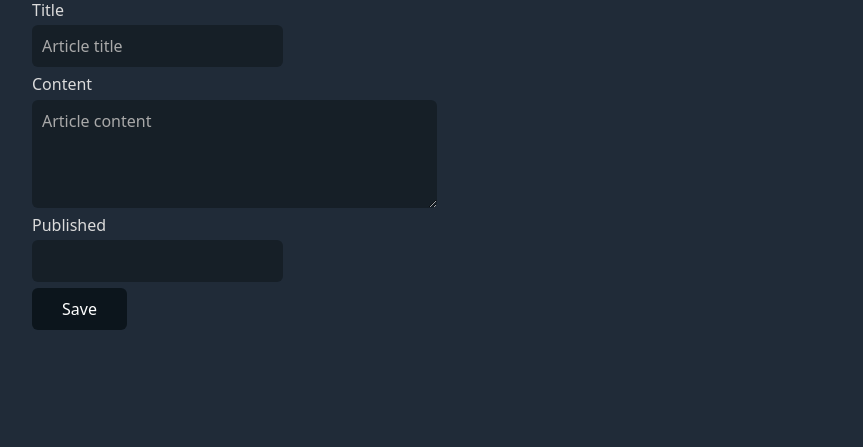
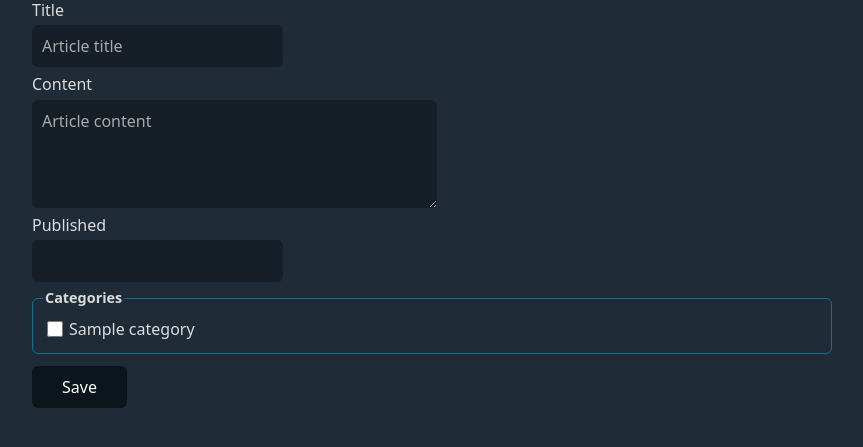
Before and after one commit to simonwardle/blog, a PHP site: page /admin/new-article.php in a window 1280 px wide. Shown: the part 227-674 px from the top of the page, without its empty margins (208-1071 px from the left). Run offline with PHP 8.4, Linux system fonts and the light colour scheme; the visitor is signed in with stand-in values (Sample User, id 1); tables that the repository leaves empty or names only in its code hold one stand-in row (values such as "Sample post").

Commit message:
Completed 169 started 170

```diff
--- a/admin/includes/article-form.php
+++ b/admin/includes/article-form.php
@@ -23,5 +23,21 @@
         <input name="published_at" id="published_at" value="<?= htmlspecialchars($article->published_at) ?>">
     </div>
 
+    <fieldset>
+        <legend>Categories</legend>
+        <?php foreach ($categories as $category) : ?>
+            <div>
+
+                <input type="checkbox" name="category[]" value="<?= $category['id'] ?>"
+                id="<?= $category['id'] ?>"
+                <?php if (in_array($category['id'], $category_ids)): ?>
+                    checked
+                <?php endif; ?>
+
+                <label for="<?= $category['id'] ?>"><?= htmlspecialchars($category['name']) ?></label>
+            </div>
+        <?php endforeach; ?>
+    </fieldset>
+
     <button>Save</button>
 </form>
--- a/admin/new-article.php
+++ b/admin/new-article.php
@@ -4,17 +4,22 @@ require '../includes/init.php';
 
 Auth::requiresLogin();
 
+$conn = require '../includes/db.php';
+
 $article = new Article();
+$category_ids = [];
+$categories = Category::getAll($conn);
 
 if ($_SERVER['REQUEST_METHOD'] == "POST") {
-
-    $conn = require '../includes/db.php';
 
     $article->title = $_POST['title'];
     $article->content = $_POST['content'];
     $article->published_at = $_POST['published_at'];
 
+    $category_ids = $_POST['category'] ?? [];
+
     if ($article->create($conn)) {
+        $article->setCategories($conn, $category_ids);
         Url::redirect("/php/blog/admin/article.php?id={$article->id}");
     }
 }
--- a/article.php
+++ b/article.php
@@ -7,6 +7,7 @@ $conn = require 'includes/db.php';
 //This is the id passed in, is it actually set to something?
 if (isset($_GET['id'])) {
     $article = Article::getWithCategories($conn, $_GET['id']);
+    var_dump($article);
 } else {
     $article = null;
 }
--- a/classes/Article.php
+++ b/classes/Article.php
@@ -142,11 +142,33 @@ class Article
                 ON article.id = article_category.article_id
                 LEFT JOIN category
                 ON article_category.category_id = category.id
-                WHERE article.id = :id";
+                WHERE article.id = :id;";
 
         $stmt = $conn->prepare($sql);
 
         $stmt->bindValue(':id', $id, PDO::PARAM_INT);
+
+        $stmt->execute();
+
+        return $stmt->fetchAll(PDO::FETCH_ASSOC);
+    }
+
+    /**
+     * getCategories
+     *
+     * @param  object $conn The connection to the database
+     * @return array Article categories
+     */
+    public function getCategories($conn)
+    {
+        $sql = "SELECT category.*
+                FROM category
+                JOIN article_category
+                ON category.id = article_category.category_id
+                WHERE article_id = :id";
+
+        $stmt = $conn->prepare($sql);
+        $stmt->bindValue(':id', $this->id, PDO::PARAM_INT);
 
         $stmt->execute();
 
@@ -216,6 +238,51 @@ class Article
         }
     }
 
+    public function setCategories($conn, $ids)
+    {
+        if ($ids) {
+            $sql = "INSERT IGNORE INTO article_category (article_id, category_id)
+                    VALUES ";
+
+            $values = [];
+
+            foreach ($ids as $id) {
+                $values[] = "({$this->id}, ?)";
+            }
+
+            $sql .= implode(", ", $values);
+
+
+            $stmt = $conn->prepare($sql);
+
+
+            foreach ($ids as $i => $id) {
+                $stmt->bindValue($i + 1, $id, PDO::PARAM_INT);
+            }
+
+            $stmt->execute();
+
+        }
+        //User un-checked all the categories so delete them all for this Article
+        $sql = "DELETE FROM article_category
+                WHERE article_id = {$this->id}";
+
+        //Some categories left checked - delete the ones not checked
+        if ($ids) {
+            $placeholders = array_fill(0, count($ids), '?');
+            $sql .= " AND category_id NOT IN (" . implode(", ", $placeholders) . ")";
+        }
+
+        //var_dump($sql); exit;
+
+        $stmt = $conn->prepare($sql);
+
+        foreach ($ids as $i => $id) {
+            $stmt->bindValue($i + 1, $id, PDO::PARAM_INT);
+        }
+
+        $stmt->execute();
+    }
 
     /**
      * Update the article with its current property values
--- /dev/null
+++ b/classes/Category.php
@@ -0,0 +1,28 @@
+<?php
+
+class Category
+{
+
+    /**
+     * Get all categories
+     *
+     * @param object $conn Connection to the database
+     *
+     * @return array An associative array of all the category records
+     */
+    public static function getAll($conn)
+    {
+
+        $sql = "SELECT *
+                FROM category
+                ORDER BY name;";
+
+        $results = $conn->query($sql);
+
+        return $results->fetchAll(PDO::FETCH_ASSOC);
+    }
+
+
+}
+
+?>
```
Also changed, not shown: admin/edit-article.php (+8 -0 lines).
